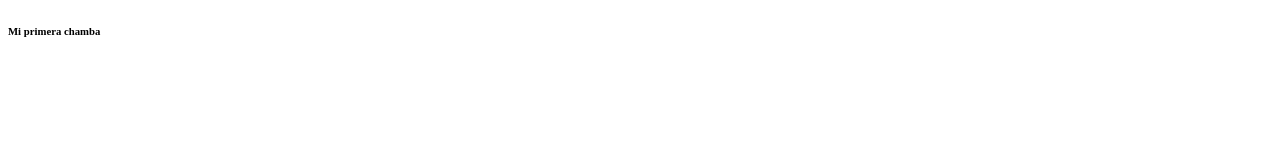
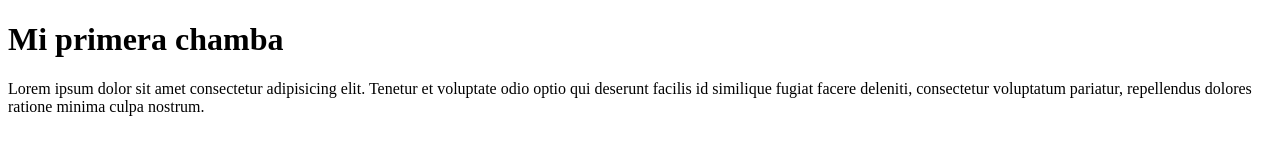
Before and after one commit to Gadex1506/repo1ntd, a plain HTML site: page index.html in a window 1280 px wide. Drawn offline with Linux system fonts and the light colour scheme.

Commit message:
Se creo un nuevo párrafo

```diff
--- a/index.html
+++ b/index.html
@@ -6,6 +6,7 @@
     <title>Document</title>
 </head>
 <body>
-    <h6>Mi primera chamba</h6>
+    <h1>Mi primera chamba</h1>
+    <p>Lorem ipsum dolor sit amet consectetur adipisicing elit. Tenetur et voluptate odio optio qui deserunt facilis id similique fugiat facere deleniti, consectetur voluptatum pariatur, repellendus dolores ratione minima culpa nostrum.</p>
 </body>
 </html>
```
